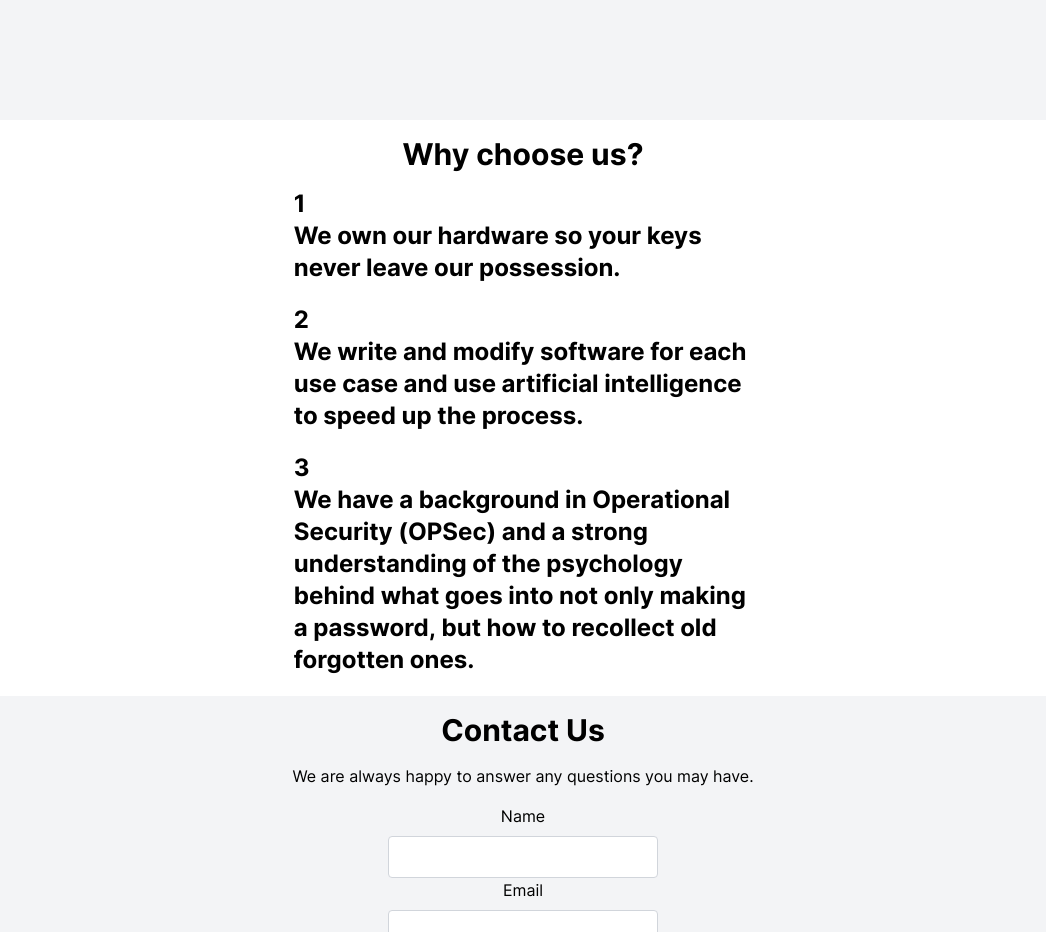
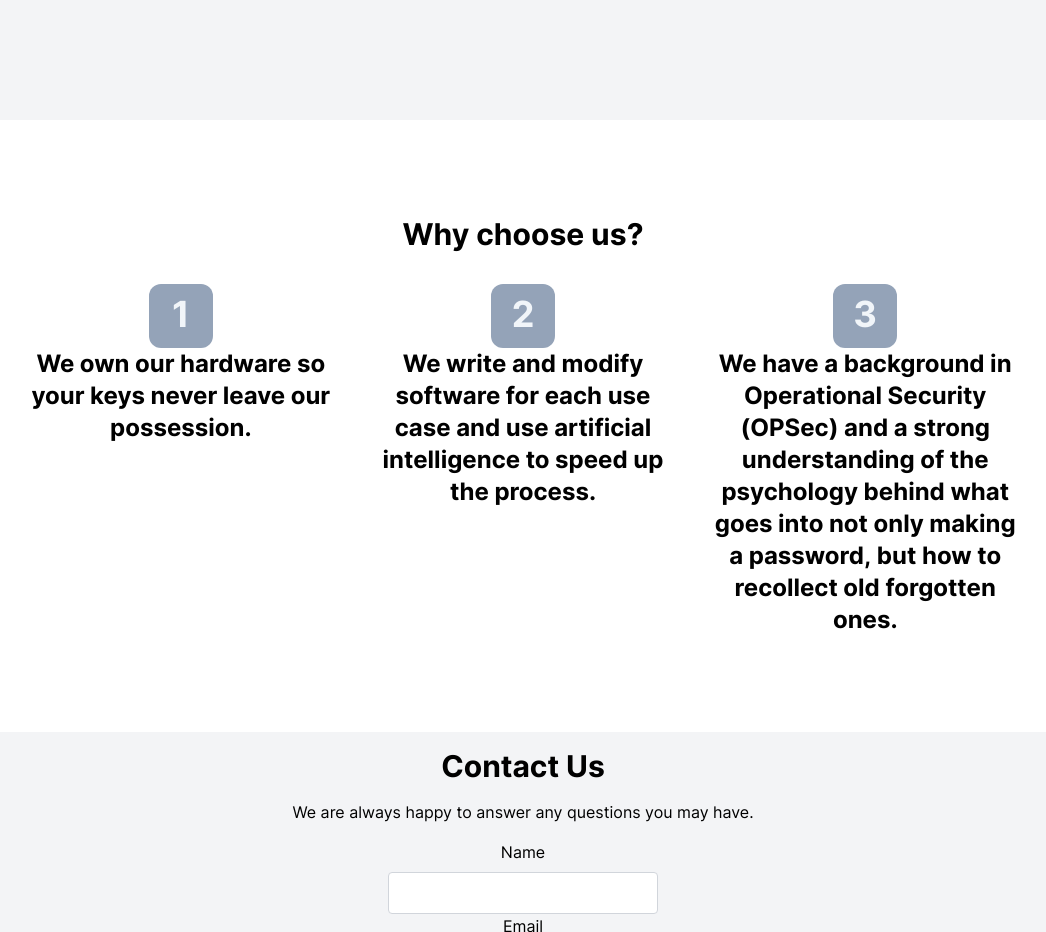
Before and after one commit to bgiovand/wallet-ninja-website, a Next.js app: page / in a window 1280 px wide. Shown: the part 4904-5836 px from the top of the page, without its empty margins (117-1163 px from the left). Built offline with nearby package versions, Linux system fonts and the light colour scheme.

Commit message:
update styling

```diff
--- a/src/pages/index.tsx
+++ b/src/pages/index.tsx
@@ -384,13 +384,18 @@ export default function HomePage() {
           </div>
         </section>
 
-        <section className='bg-white'>
-          <div className='layout justify-center1️⃣ flex flex-col items-center'>
+        <section className='bg-white p-20'>
+          <div className='layout flex flex-col justify-between text-center align-text-top'>
             <h2 className='m-4'>Why choose us?</h2>
-            <ul className=' flex flex-col items-baseline justify-center align-top'>
+            <ul className=' flex flex-row '>
               {advantages.map((item, index) => (
-                <li key={index} className='m-auto mb-5 w-5/12'>
-                  <h3>{index + 1}</h3>
+                <li
+                  key={index}
+                  className='flex w-1/3 flex-col items-center p-4'
+                >
+                  <h3 className='h-16 w-16 rounded-xl bg-slate-400 text-4xl leading-[1.7] text-slate-100'>
+                    {index + 1}
+                  </h3>
                   <h3 className=''>{item}</h3>
                 </li>
               ))}
@@ -398,7 +403,7 @@ export default function HomePage() {
           </div>
         </section>
 
-        <section id='contact-form'>
+        <section id='contact-form p-20'>
           <div className='layout flex flex-col items-center justify-center text-center'>
             <h2 className='mt-4'>Contact Us</h2>
             <p className='mt-4'>
```
